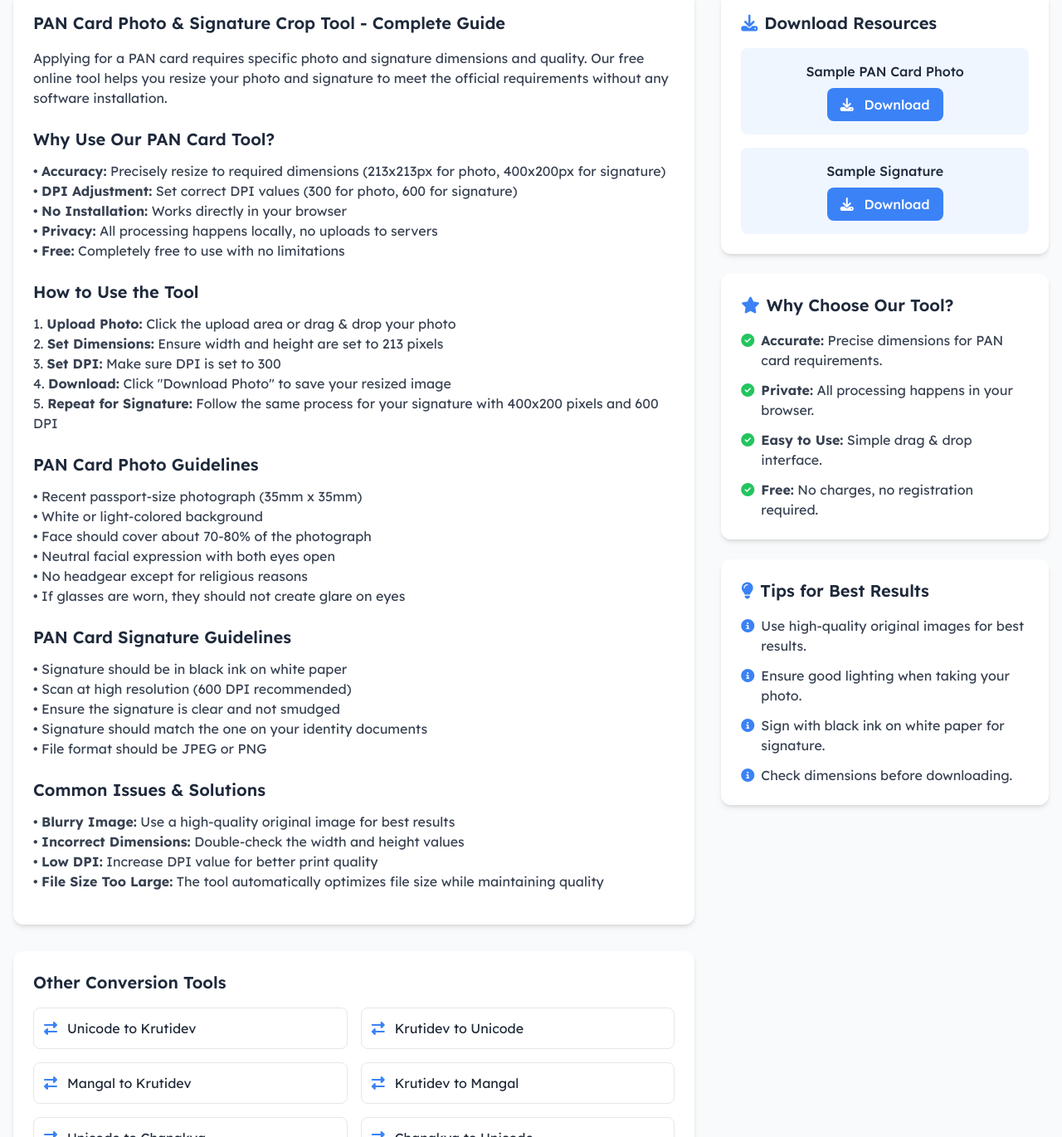
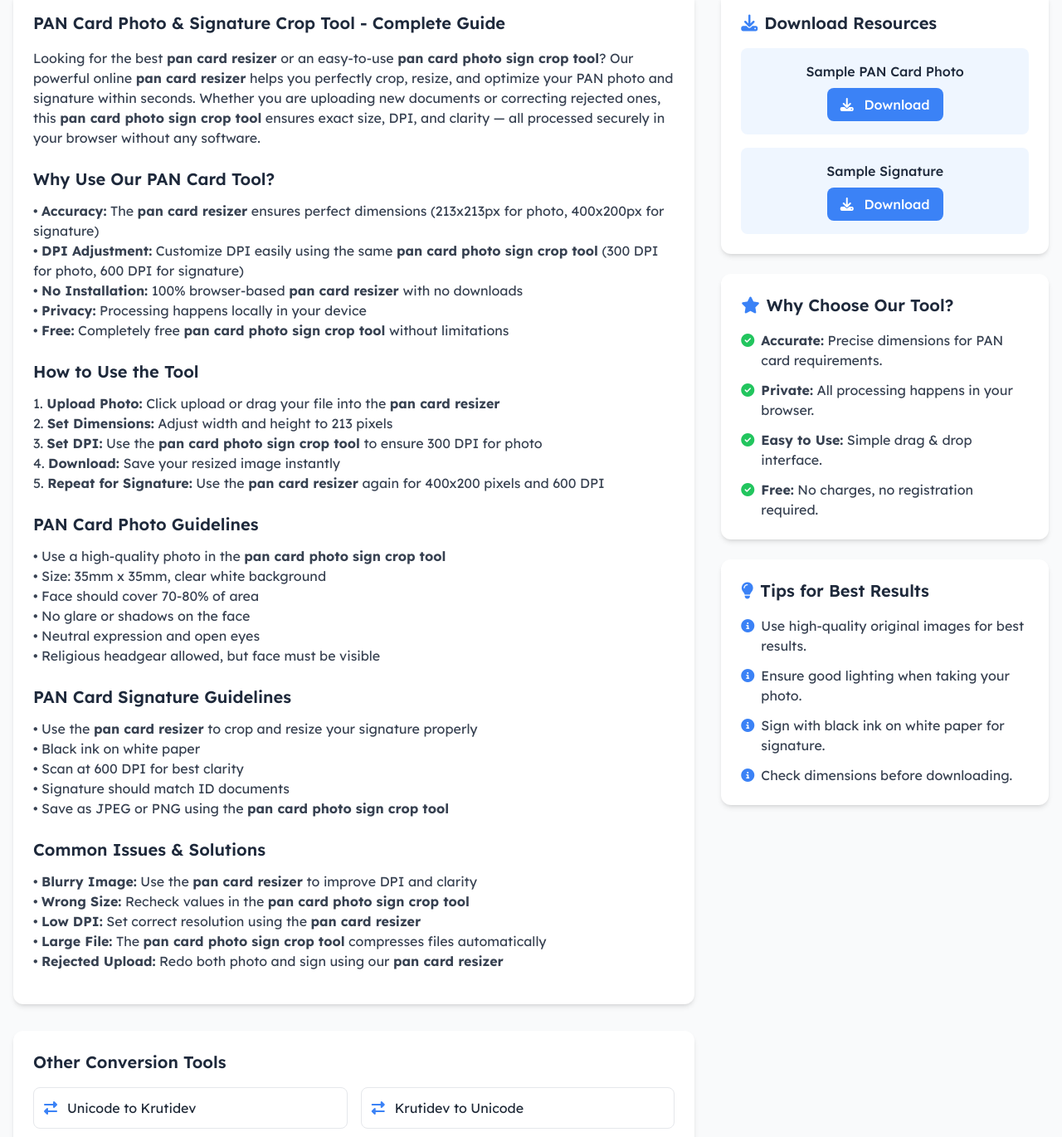
Before and after one commit to officialakshay7/egconvertv3, a plain HTML site: page files/pan-card-crop-tool.html in a window 1280 px wide. Shown: the part 792-2162 px from the top of the page at 83% size. Drawn offline with nearby package versions, Linux system fonts and the light colour scheme.

Commit message:
Update pan-card-crop-tool.html

```diff
--- a/files/pan-card-crop-tool.html
+++ b/files/pan-card-crop-tool.html
@@ -475,60 +475,75 @@
                             PAN Card Photo & Signature Crop Tool - Complete Guide
                         </h2>
                         <p class="mb-4 text-gray-700">
-                            Applying for a PAN card requires specific photo and signature dimensions and quality. Our
-                            free online tool helps you resize your photo and signature to meet the official requirements
-                            without any software installation.
+                            Looking for the best <strong>pan card resizer</strong> or an easy-to-use
+                            <strong>pan card photo sign crop tool</strong>? Our powerful online
+                            <strong>pan card resizer</strong> helps you perfectly crop, resize, and optimize
+                            your PAN photo and signature within seconds. Whether you are uploading new documents
+                            or correcting rejected ones, this <strong>pan card photo sign crop tool</strong> ensures
+                            exact size, DPI, and clarity — all processed securely in your browser without any software.
                         </p>
 
                         <h3 class="text-xl font-semibold text-dark mt-6 mb-3">Why Use Our PAN Card Tool?</h3>
                         <p class="mb-4 text-gray-700">
-                            • <strong>Accuracy:</strong> Precisely resize to required dimensions (213x213px for photo,
-                            400x200px for signature)<br>
-                            • <strong>DPI Adjustment:</strong> Set correct DPI values (300 for photo, 600 for
+                            • <strong>Accuracy:</strong> The <strong>pan card resizer</strong> ensures perfect
+                            dimensions
+                            (213x213px for photo, 400x200px for signature)<br>
+                            • <strong>DPI Adjustment:</strong> Customize DPI easily using the same
+                            <strong>pan card photo sign crop tool</strong> (300 DPI for photo, 600 DPI for
                             signature)<br>
-                            • <strong>No Installation:</strong> Works directly in your browser<br>
-                            • <strong>Privacy:</strong> All processing happens locally, no uploads to servers<br>
-                            • <strong>Free:</strong> Completely free to use with no limitations
+                            • <strong>No Installation:</strong> 100% browser-based <strong>pan card resizer</strong>
+                            with no downloads<br>
+                            • <strong>Privacy:</strong> Processing happens locally in your device<br>
+                            • <strong>Free:</strong> Completely free <strong>pan card photo sign crop tool</strong>
+                            without limitations
                         </p>
 
                         <h3 class="text-xl font-semibold text-dark mt-6 mb-3">How to Use the Tool</h3>
                         <p class="mb-4 text-gray-700">
-                            1. <strong>Upload Photo:</strong> Click the upload area or drag & drop your photo<br>
-                            2. <strong>Set Dimensions:</strong> Ensure width and height are set to 213 pixels<br>
-                            3. <strong>Set DPI:</strong> Make sure DPI is set to 300<br>
-                            4. <strong>Download:</strong> Click "Download Photo" to save your resized image<br>
-                            5. <strong>Repeat for Signature:</strong> Follow the same process for your signature with
-                            400x200 pixels and 600 DPI
+                            1. <strong>Upload Photo:</strong> Click upload or drag your file into the
+                            <strong>pan card resizer</strong><br>
+                            2. <strong>Set Dimensions:</strong> Adjust width and height to 213 pixels<br>
+                            3. <strong>Set DPI:</strong> Use the <strong>pan card photo sign crop tool</strong> to
+                            ensure 300 DPI for photo<br>
+                            4. <strong>Download:</strong> Save your resized image instantly<br>
+                            5. <strong>Repeat for Signature:</strong> Use the <strong>pan card resizer</strong> again
+                            for 400x200 pixels and 600 DPI
                         </p>
 
                         <h3 class="text-xl font-semibold text-dark mt-6 mb-3">PAN Card Photo Guidelines</h3>
                         <p class="mb-4 text-gray-700">
-                            • Recent passport-size photograph (35mm x 35mm)<br>
-                            • White or light-colored background<br>
-                            • Face should cover about 70-80% of the photograph<br>
-                            • Neutral facial expression with both eyes open<br>
-                            • No headgear except for religious reasons<br>
-                            • If glasses are worn, they should not create glare on eyes
+                            • Use a high-quality photo in the <strong>pan card photo sign crop tool</strong><br>
+                            • Size: 35mm x 35mm, clear white background<br>
+                            • Face should cover 70-80% of area<br>
+                            • No glare or shadows on the face<br>
+                            • Neutral expression and open eyes<br>
+                            • Religious headgear allowed, but face must be visible
                         </p>
 
                         <h3 class="text-xl font-semibold text-dark mt-6 mb-3">PAN Card Signature Guidelines</h3>
                         <p class="mb-4 text-gray-700">
-                            • Signature should be in black ink on white paper<br>
-                            • Scan at high resolution (600 DPI recommended)<br>
-                            • Ensure the signature is clear and not smudged<br>
-                            • Signature should match the one on your identity documents<br>
-                            • File format should be JPEG or PNG
+                            • Use the <strong>pan card resizer</strong> to crop and resize your signature properly<br>
+                            • Black ink on white paper<br>
+                            • Scan at 600 DPI for best clarity<br>
+                            • Signature should match ID documents<br>
+                            • Save as JPEG or PNG using the <strong>pan card photo sign crop tool</strong>
                         </p>
 
                         <h3 class="text-xl font-semibold text-dark mt-6 mb-3">Common Issues & Solutions</h3>
                         <p class="mb-4 text-gray-700">
-                            • <strong>Blurry Image:</strong> Use a high-quality original image for best results<br>
-                            • <strong>Incorrect Dimensions:</strong> Double-check the width and height values<br>
-                            • <strong>Low DPI:</strong> Increase DPI value for better print quality<br>
-                            • <strong>File Size Too Large:</strong> The tool automatically optimizes file size while
-                            maintaining quality
+                            • <strong>Blurry Image:</strong> Use the <strong>pan card resizer</strong> to improve DPI
+                            and clarity<br>
+                            • <strong>Wrong Size:</strong> Recheck values in the <strong>pan card photo sign crop
+                                tool</strong><br>
+                            • <strong>Low DPI:</strong> Set correct resolution using the <strong>pan card
+                                resizer</strong><br>
+                            • <strong>Large File:</strong> The <strong>pan card photo sign crop tool</strong> compresses
+                            files automatically<br>
+                            • <strong>Rejected Upload:</strong> Redo both photo and sign using our <strong>pan card
+                                resizer</strong>
                         </p>
                     </div>
+
 
                     <div class="bg-white rounded-xl shadow-md p-6 mt-8">
                         <h2 class="text-xl font-semibold text-dark mb-4">Other Conversion Tools</h2>
```
